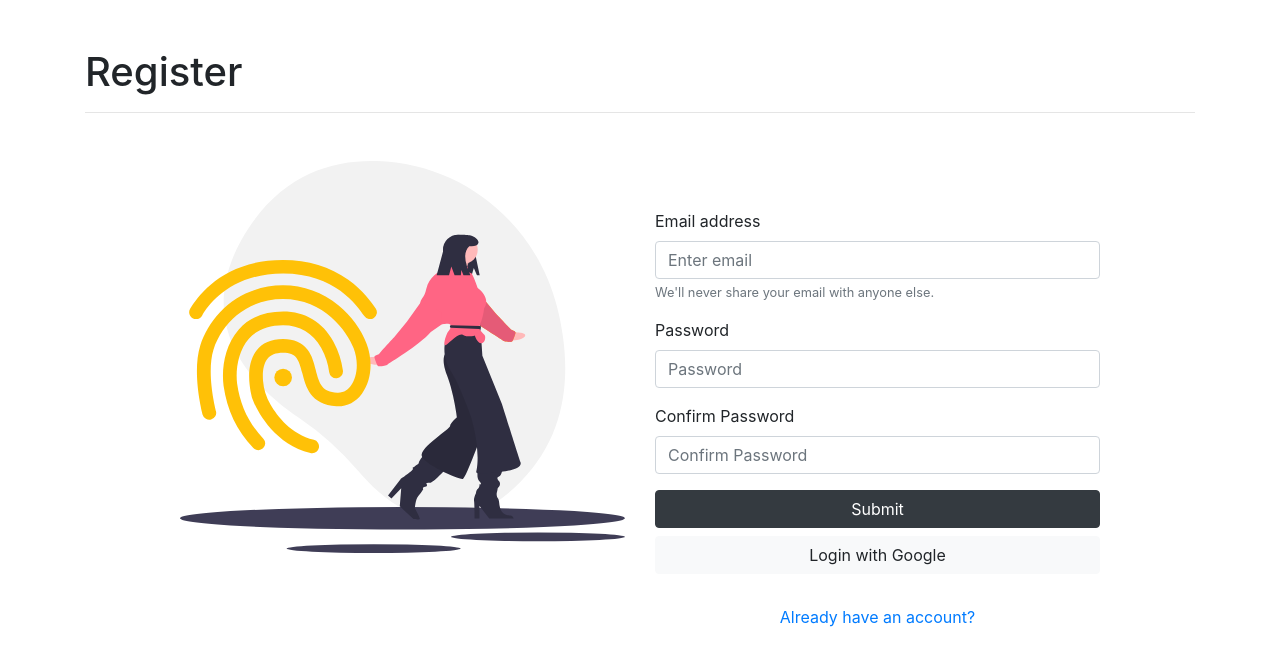
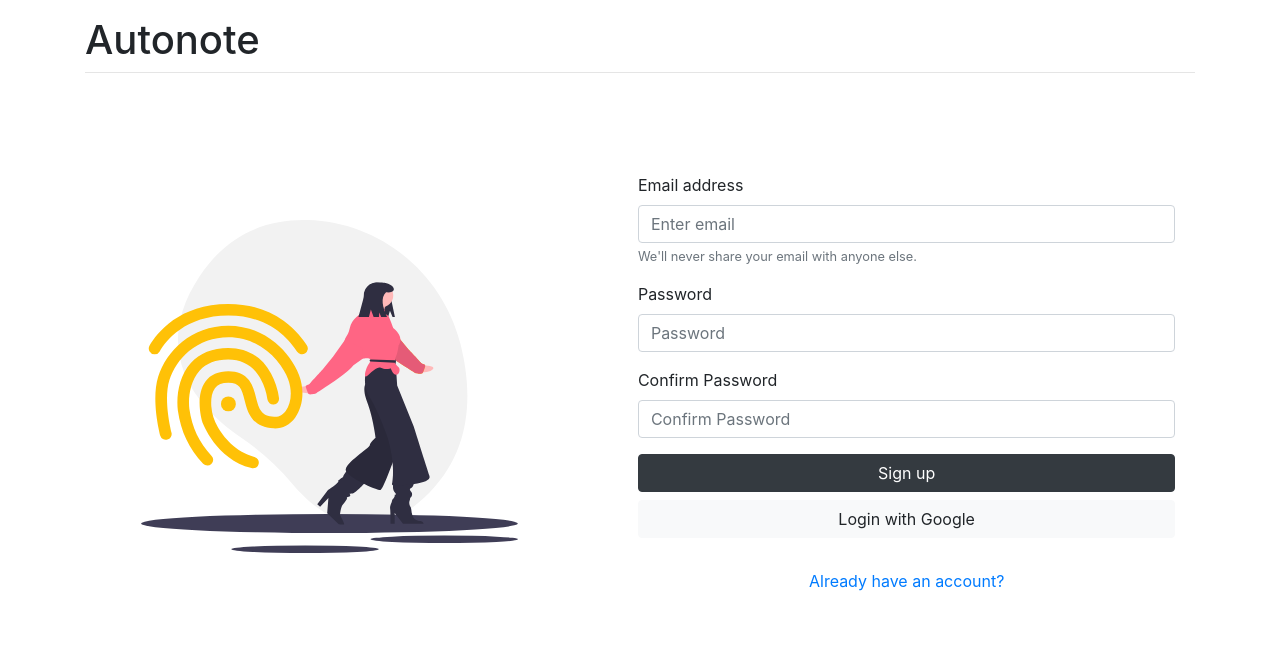
Before and after one commit to pixzels/autonote, a Django app: page /accounts/signup/ in a window 1280 px wide. Shown: the top 666 px of the page. Run offline with Django 3.2, Linux system fonts and the light colour scheme; some libraries are stand-ins or nearby versions.

Commit message:
Update auth templates

```diff
--- a/templates/allauth/account/signup.html
+++ b/templates/allauth/account/signup.html
@@ -1,26 +1,31 @@
-{% extends 'base-auth.html' %}
+{% extends "base-auth.html" %}
 {% load socialaccount %}
 {% load static %}
 
 {% block content %}
-<div class="container mt-5">
-  <h1>Register</h1>
-  <hr>
+
+<div class="container mt-3">
+  <div class="d-flex align-items-center justify-content-between">
+    <h1 class="p-0">Autonote</h1>
+  </div>
+  <hr class="m-0">
 </div>
-<div class="container">
-  <div class="row mt-5 d-flex justify-content-center">
-    <div class="col-5">
-      <img src="{% static 'img/auth.svg' %}" class="img-fluid" alt="Illustration">
+
+<div class="container-fluid" style="margin-top: 100px">
+  <div class="row">
+    <div class="col-5 d-flex align-items-center justify-content-end">
+      <img src="{% static 'img/fingerprint.svg' %}" class="img-fluid w-75" alt="Illustration">
     </div>
-    <div class="col-5">
-      <form method="post" class="d-flex flex-column mt-5">
+    <div class="col-7 d-flex justify-content-center">
+      <form method="post" class="d-flex flex-column w-75">
         {% csrf_token %}
         <div class="form-group">
           <label for="email">Email address</label>
-          <input type="email" class="form-control" id="email" aria-describedby="emailHelp" placeholder="Enter email" name="email" required>
-          <small class="form-text text-muted" id="emailHelp">We'll never share your email with anyone else.</small>
+          <input type="email" class="form-control" id="email" aria-describedby="emailHelp" placeholder="Enter email" name="login" required>
+          <small id="emailHelp" class="form-text text-muted">We'll never share your email with anyone else.</small>
         </div>
-        <div class="form-group">
+
+       <div class="form-group">
           <label for="password1">Password</label>
           <input type="password" class="form-control" id="password1" placeholder="Password" name="password1" required>
         </div>
@@ -29,7 +34,7 @@
           <input type="password" class="form-control" id="password2" placeholder="Confirm Password" name="password2" required>
         </div>
 
-        <input type="submit" class="btn btn-dark" value="Submit">
+        <input type="submit" class="btn btn-dark" value="Sign up"/>
         <a href="{% provider_login_url 'google' %}" class="btn btn-light mt-2">Login with Google</a>
         <a class="btn btn-link mt-4" href="{% url 'account_login' %}">Already have an account?</a>
       </form>
@@ -37,6 +42,4 @@
   </div>
 </div>
 
-
-
 {% endblock content %}
```
Also changed, not shown: templates/allauth/account/login.html (+14 -11 lines), autonote/static/img/fingerprint.svg (renamed from autonote/static/img/auth.svg).
